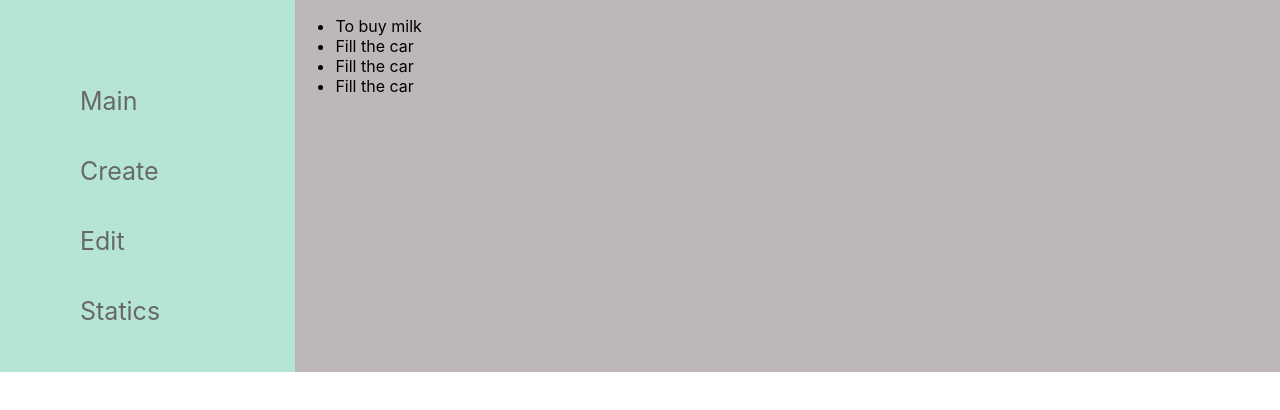
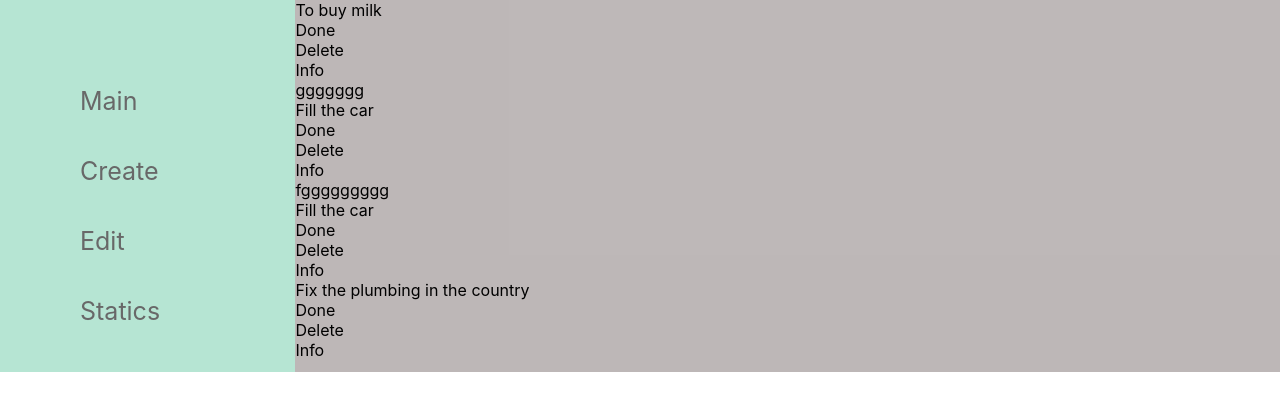
Before and after one commit to YanaKholod/TodoList, a React (Create React App) app: page / in a window 1280 px wide. Shown: the top 410 px of the page. Built offline with nearby package versions, Linux system fonts and the light colour scheme; the HTML template or start-up script is replaced by a standard one.

Commit message:
created component

```diff
--- /dev/null
+++ b/src/components/todoItemComponent.jsx
@@ -0,0 +1,24 @@
+import React from "react";
+
+const TodoItemComponent = (props) => {
+  //   console.log(title);
+  console.log(props);
+  return (
+    <div className="wrapper">
+      <div>{props.todoItem.title}</div>
+      <div className="buttonWrapper">
+        <div className="doneBtn">Done</div>
+        <div className="deleteBtn">Delete</div>
+        <div className="infoBtn">
+          Info
+          <div>
+            {props.todoItem.description}
+            {/* {new Date(props.todoItem.createdAt)} */}
+          </div>
+        </div>
+      </div>
+    </div>
+  );
+};
+
+export default TodoItemComponent;
--- a/src/mockData.js
+++ b/src/mockData.js
@@ -2,7 +2,7 @@ export const todoBaseData = [
   {
     id: 0,
     title: "To buy milk",
-    description: "",
+    description: "ggggggg",
     isCompleted: true,
     createdAt: new Date(),
     completedAt: new Date(),
@@ -10,7 +10,7 @@ export const todoBaseData = [
   {
     id: 1,
     title: "Fill the car",
-    description: "",
+    description: "fggggggggg",
     isCompleted: true,
     createdAt: new Date(),
     completedAt: new Date(),
@@ -26,7 +26,6 @@ export const todoBaseData = [
   {
     id: 3,
     title: "Fix the plumbing in the country",
-    title: "Fill the car",
     description: "",
     isCompleted: true,
     createdAt: new Date(),
--- a/src/pages/HomePage.jsx
+++ b/src/pages/HomePage.jsx
@@ -1,14 +1,13 @@
 import React from "react";
 import { todoBaseData } from "../mockData";
 import styles from "./pagesstyles.module.css";
+import TodoItemComponent from "../components/todoItemComponent";
 const HomePage = () => {
   return (
     <div className={styles.list}>
-      <ul>
-        {todoBaseData.map((item, idx) => (
-          <li key={item.id}>{item.title}</li>
-        ))}
-      </ul>
+      {todoBaseData.map((item, idx) => (
+        <TodoItemComponent key={item.id} title={"dddddddd"} todoItem={item} />
+      ))}
     </div>
   );
 };
```
